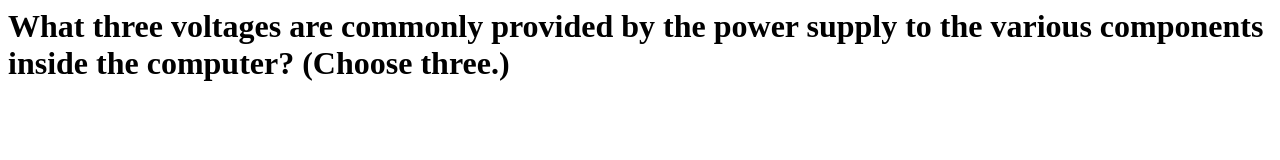
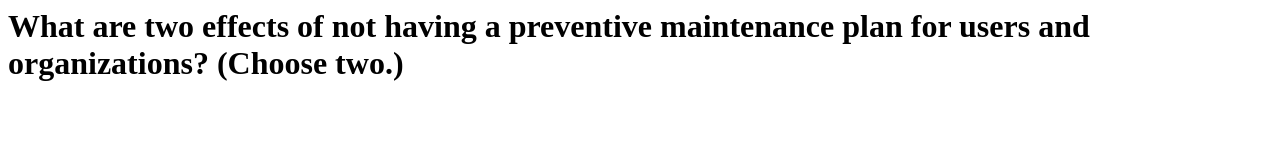
Before and after one commit to LosBagros/netacadhaxx, a plain HTML site: page index.html in a window 1280 px wide. Drawn offline with nearby package versions, Linux system fonts and the light colour scheme.

Commit message:
Update index.html

```diff
--- a/index.html
+++ b/index.html
@@ -5,7 +5,8 @@
         <script src="https://code.jquery.com/jquery-3.5.0.js"></script>
     </head>
     <body>
-        <h1 id="question">What three voltages are commonly provided by the power supply to the various components inside the computer? (Choose three.)</h1>
+        <h1 id="question">What are two effects of not having a preventive maintenance plan for users and organizations? (Choose two.)</h1>
+        <script src="main.js"></script>
         <!--<script src="main.js"></script>-->
         <script>
             var fyzsdebugpage = 121
```
